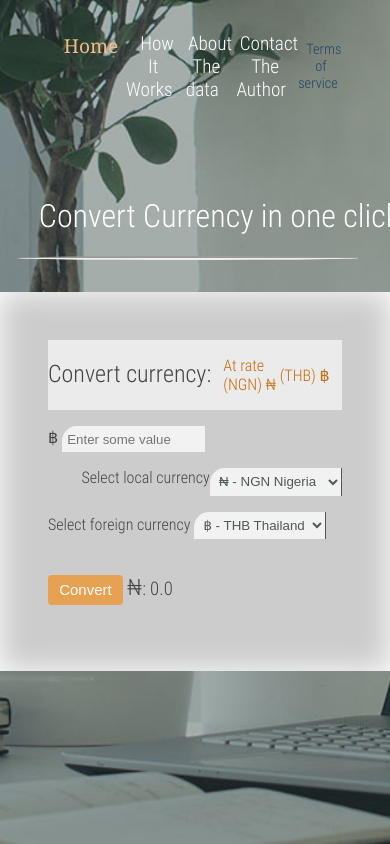
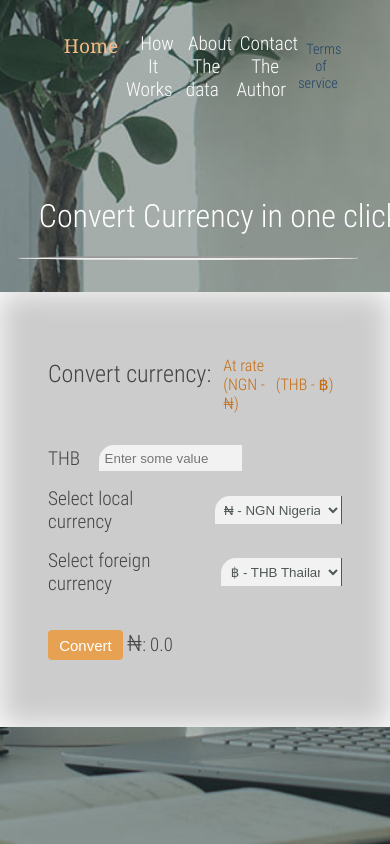
Before and after one commit to michaeliyke/currency, a PHP site: page / in a window 390 px wide; the page is wider, and only the part inside the window is pictured. Run offline with PHP 8.4, Linux system fonts and the light colour scheme.

Commit message:
Touches for mobile view

```diff
--- a/index.html
+++ b/index.html
@@ -2,11 +2,11 @@
 <html lan="en-US">
 <head>
     <meta http-equiv="Content-Type" content="text/html; charset=utf-8" />
-  <meta name="viewport" content="width=device-width, initial-scale=1.0" />
+  <meta name="viewport" content="width=device-width, initial-scale=1.1" />
     <meta http-equiv="X-UA-Compatible" content="ie=edge" />
     <link rel="stylesheet" type="text/css" href="fonts/fonts.css" />
-    <link rel="stylesheet" type="text/css" href="src/css/project.css?version=1.0.0" />
-    <link rel="stylesheet" type="text/css" href="src/css/mobile.css?version=1.0.0" />
+    <link rel="stylesheet" type="text/css" href="src/css/project.css?version=1.0.1" />
+    <link rel="stylesheet" type="text/css" href="src/css/mobile.css?version=1.0.1" />
   <script type="text/JavaScript" make="Prize" Prize="Techie" src="src/js/PT.js"></script>
   <script type="text/javascript" src="src/js/project.js"></script>
   <title>Michael C. Iyke | Currency converter </title>
--- a/src/css/mobile.css
+++ b/src/css/mobile.css
@@ -4,7 +4,6 @@
     border-radius: unset;
 }
 #rates-info {
-    background-color: rgb(235, 235, 235);
     width: unset;
 }
 #rates-info h2 {
@@ -18,18 +17,22 @@
     flex-flow: column;
 }
 .input-flex {
+    align-items: center;
     display: flex;
     flex-direction: row;
-    justify-content: flex-end;
     margin-bottom: 1em;
 }
-.input-flex:first-child, .input-flex:last-child{
-  display: inline-block;
-  /*flex-grow: 1;*/
+.input-flex span {
+    font-size: 1.2em;
+    margin-right: 1em;
+}
+/*"(" + foreign_selected.getAttribute("currencyId") + ") "*/
+.input-flex span, .input-flex select, .input-flex input{
+  /*display: inline-block;*/
   }
-  .input-flex:first-child{
-    flex-grow: 2;
-  }
+.input-flex select, .input-flex input {
+  /*align-self: left;*/
+}
 .inner-flex{
   /*flex-basis: 70%;*/
 }
--- a/src/css/project.css
+++ b/src/css/project.css
@@ -126,6 +126,7 @@ nav ul li a:active, nav ul li a:focus {
     justify-content: space-between;
     margin-bottom: 1em;
     width: 81%;
+    flex-wrap: wrap;
 }
 #rates-info .rate {
     align-self: center;
--- a/src/js/project.js
+++ b/src/js/project.js
@@ -17,14 +17,15 @@ Techie("#btn", function($, element, body, head, doc, _, w, Log, stringify, strin
 		let foreign_selected = foreign_list[foreign_list.selectedIndex];
 
 		getById("local-symbol").textContent = local_list[local_list.selectedIndex].getAttribute("currencysymbol");
-		getById("foreign-symbol").textContent = foreign_list[foreign_list.selectedIndex].getAttribute("currencysymbol");
+		getById("foreign-symbol").textContent =  foreign_list[foreign_list.selectedIndex].getAttribute("currencyId");
+
 		getById("foreign-rate").querySelector("span ~ span").textContent = rate;
 
-		getById("local-rate").querySelector("span").textContent = "(" + foreign_selected.getAttribute("currencyId") + ") " + foreign_selected.getAttribute("currencySymbol");
+		getById("local-rate").querySelector("span").textContent = "(" + foreign_selected.getAttribute("currencyId") + " - " + foreign_selected.getAttribute("currencySymbol") + ") ";
 		getById("local-rate").querySelector("span ~ span").textContent = getById("value").value;
 
 
-		getById("foreign-rate").querySelector("span").textContent = "At rate (" + local_selected.getAttribute("currencyId") + ") " + local_selected.getAttribute("currencySymbol");
+		getById("foreign-rate").querySelector("span").textContent = "At rate " + "(" + local_selected.getAttribute("currencyId") +  " - " + local_selected.getAttribute("currencySymbol") + ") ";
 		[].forEach((index, element) => {
 
 		});
@@ -61,7 +62,7 @@ Techie("#btn", function($, element, body, head, doc, _, w, Log, stringify, strin
 			for (let attribute in country) { //A country attribute
 				attributes = attributes.concat(` ${attribute}="${country[attribute]}" `);
 			}
-			let option = "<option".concat(` ${attributes}> ${country["currencySymbol"]} - ${country["name"]}(${country["currencyId"]}) </option>`);
+			let option = "<option".concat(` ${attributes}> (${country["currencyId"]} - ${country["currencySymbol"]}) - ${country["name"]} </option>`);
 			countryNames.push(country["name"]);
 			object[country["name"]] = option;
 		}
```
